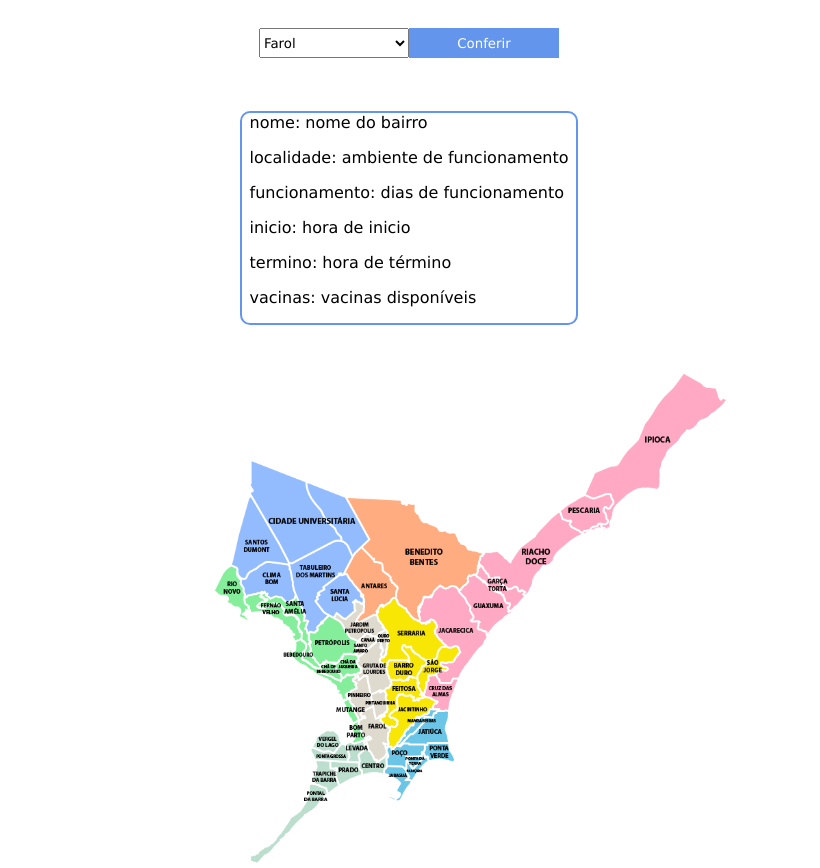
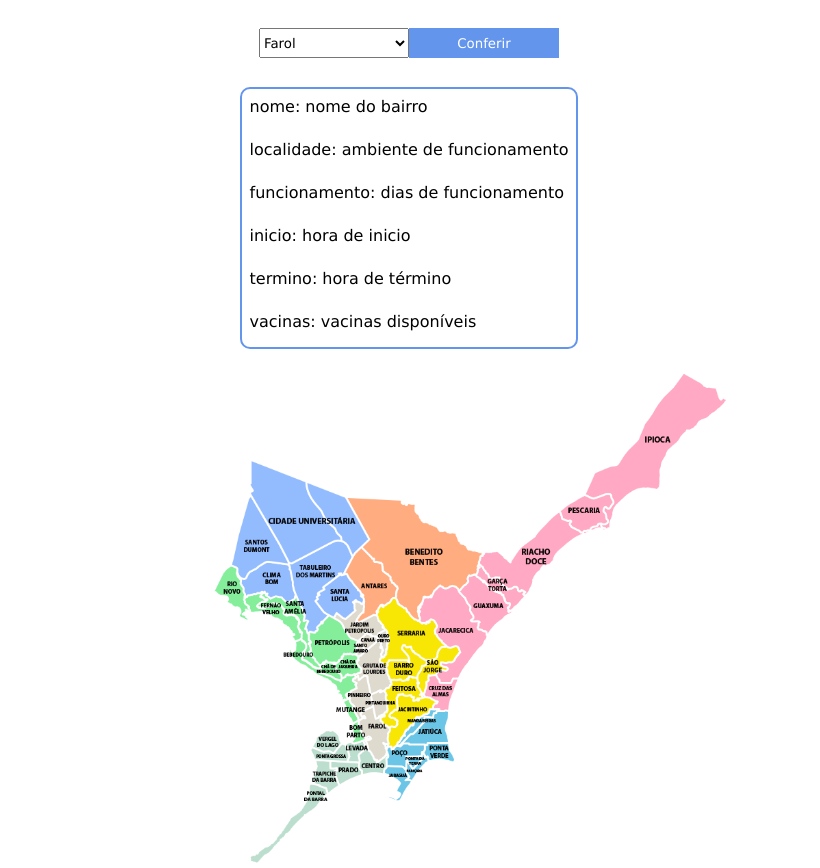
Before and after one commit to Venus741/vacinas_api, a website: page index.html in a window 1280 px wide. Shown: the part 41-909 px from the top of the page, without its empty margins (231-1051 px from the left). Drawn offline with Linux system fonts and the light colour scheme.

Commit message:
Ajuste na tabela de informações

```diff
--- a/styles/index.css
+++ b/styles/index.css
@@ -72,6 +72,7 @@ main {
     font-size: 16px;
     padding-left: 8px;
     padding-right: 8px;
+    padding-top: 8px;
 }
 
 .container-img {
```
